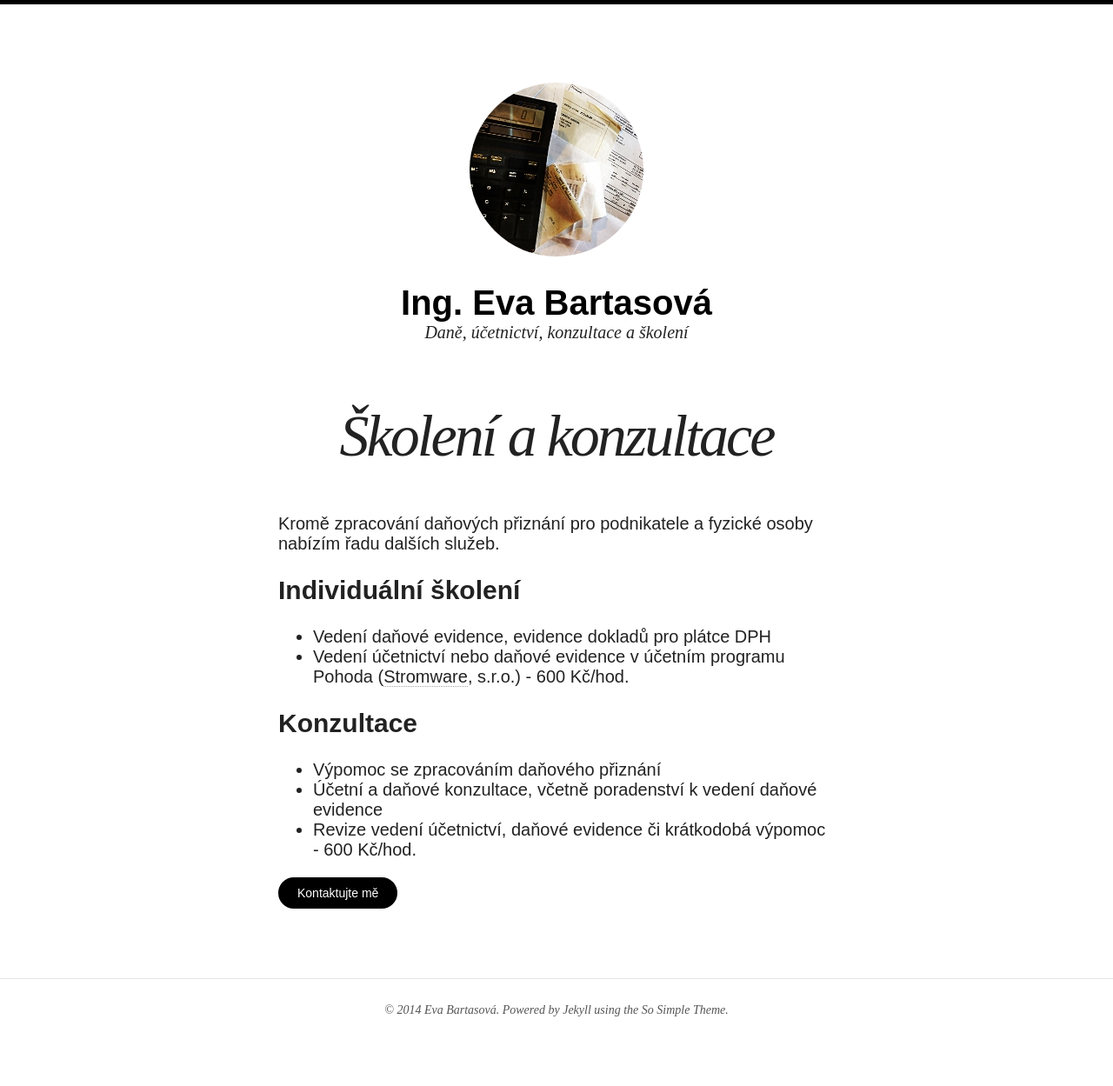
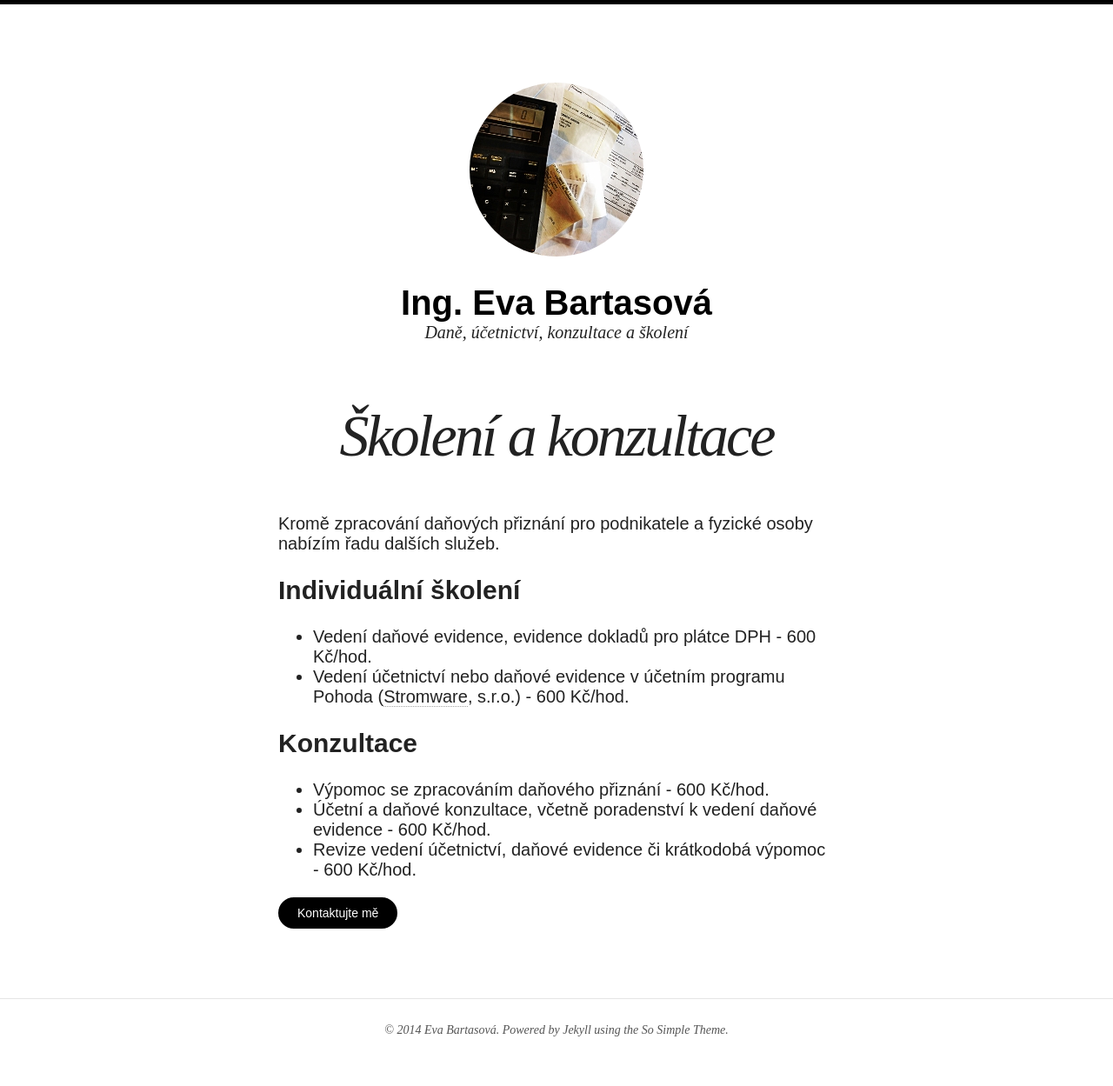
Before and after one commit to aborym/evabartasova, a Jekyll site: the page built from skoleni-a-konzultace.md, in a window 1280 px wide. Shown: the whole page at 87% size. Built offline with Jekyll 4.4.1, drawn with Linux system fonts in a browser that asks for light colours; nearby versions of some CDN libraries; before the commit the page ends 1226 px from its top, so only the background shows below that.

```diff
--- a/skoleni-a-konzultace.md
+++ b/skoleni-a-konzultace.md
@@ -11,12 +11,12 @@ Kromě zpracování daňových přiznání pro podnikatele a fyzické osoby nab
 
 
 ##Individuální školení
-* Vedení daňové evidence, evidence dokladů pro plátce DPH
+* Vedení daňové evidence, evidence dokladů pro plátce DPH - 600 Kč/hod.
 * Vedení účetnictví nebo daňové evidence v účetním programu Pohoda ([Stromware](http://www.stormware.cz/), s.r.o.) - 600 Kč/hod.
 
 ##Konzultace
-* Výpomoc se zpracováním daňového přiznání
-* Účetní a daňové konzultace, včetně poradenství k vedení daňové evidence
+* Výpomoc se zpracováním daňového přiznání - 600 Kč/hod.
+* Účetní a daňové konzultace, včetně poradenství k vedení daňové evidence - 600 Kč/hod.
 * Revize vedení účetnictví, daňové evidence či krátkodobá výpomoc - 600 Kč/hod.
 
 <div markdown="0"><a href="{{ site.url }}/kontakt/" class="btn">Kontaktujte mě</a></div>
```
Also changed, not shown: pro-podnikatele.md (+2 -3 lines), pro-zamestnance.md (+2 -2 lines), site-logo.png (added).
